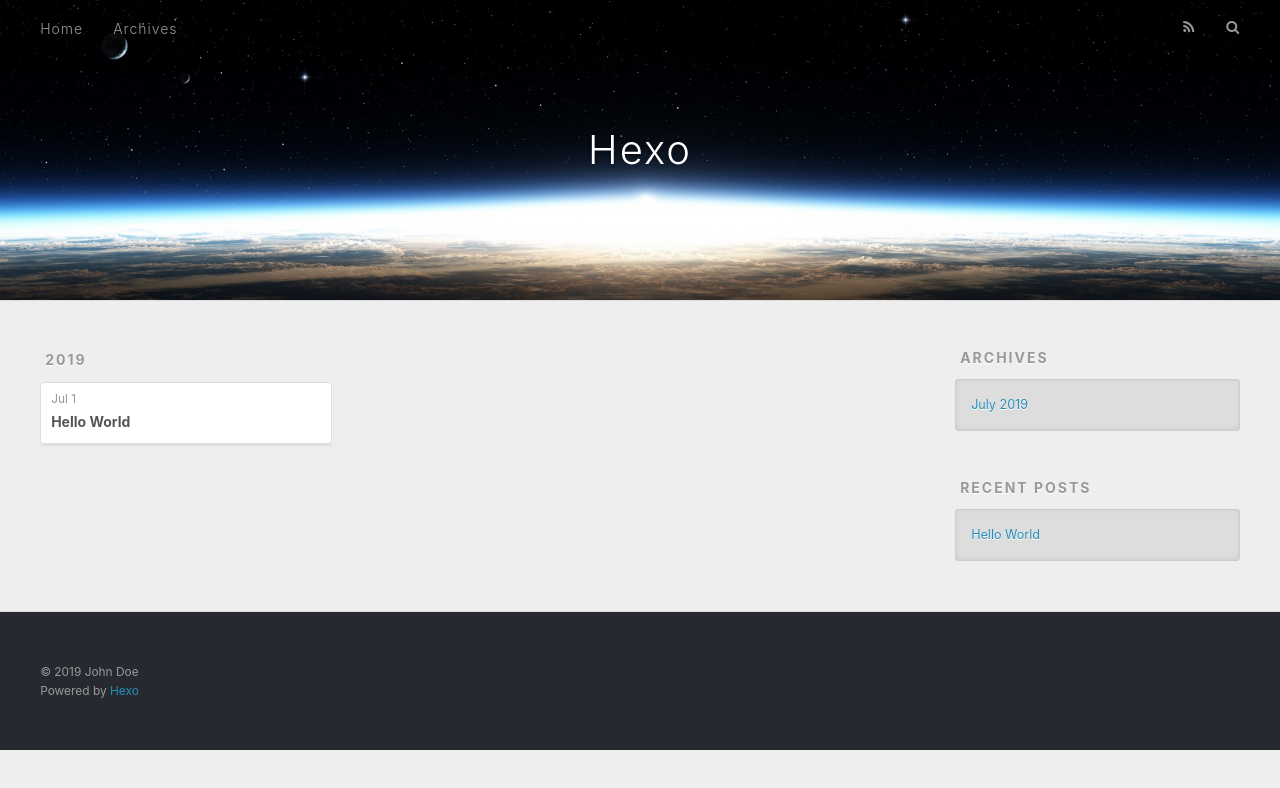
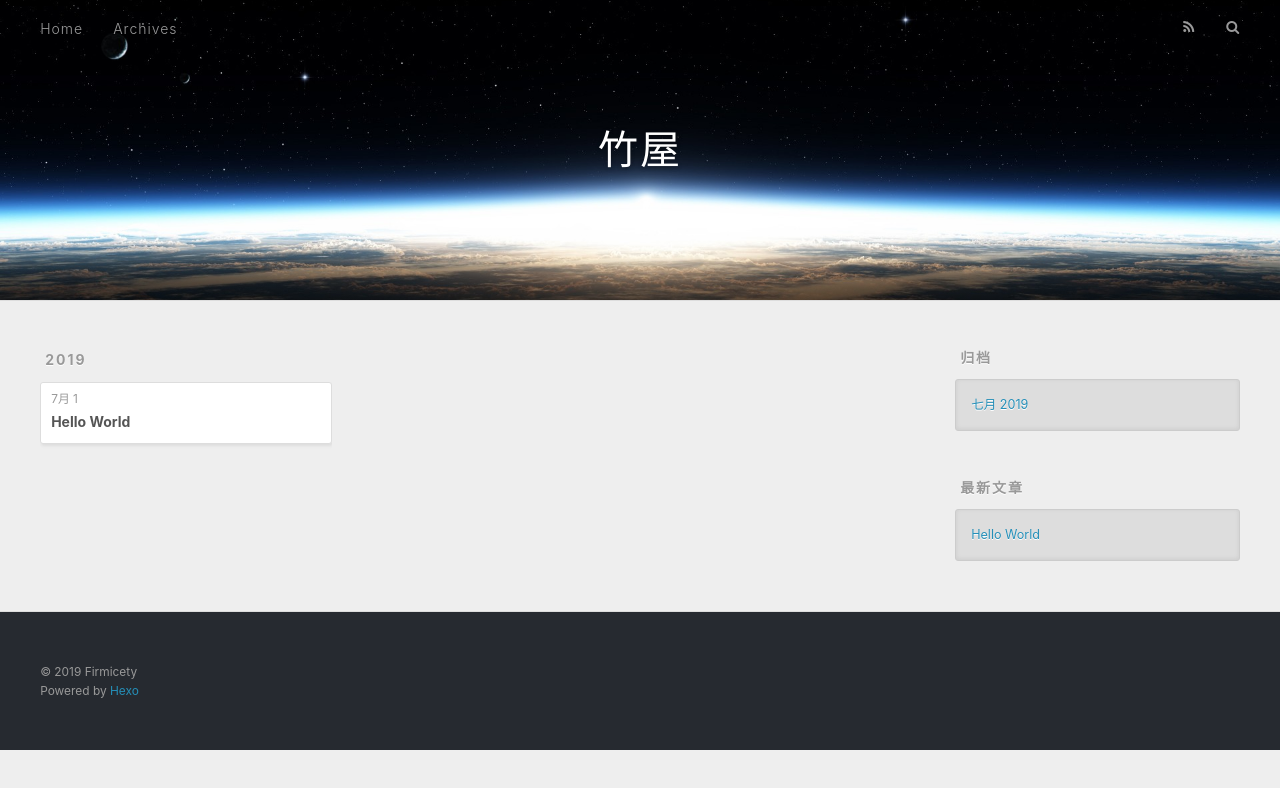
Before and after one commit to Firmicety/firmicety.github.io, a plain HTML site: page archives/index.html in a window 1280 px wide. Drawn offline with nearby package versions, Linux system fonts and the light colour scheme.

Commit message:
Site updated: 2019-07-01 13:12:37

```diff
--- a/archives/index.html
+++ b/archives/index.html
@@ -5,17 +5,17 @@
 
 
 
-  <title>Archives | Hexo</title>
+  <title>归档 | 竹屋</title>
   <meta name="viewport" content="width=device-width, initial-scale=1, maximum-scale=1">
   <meta property="og:type" content="website">
-<meta property="og:title" content="Hexo">
+<meta property="og:title" content="竹屋">
 <meta property="og:url" content="http://yoursite.com/archives/index.html">
-<meta property="og:site_name" content="Hexo">
-<meta property="og:locale" content="default">
+<meta property="og:site_name" content="竹屋">
+<meta property="og:locale" content="zh-CN">
 <meta name="twitter:card" content="summary">
-<meta name="twitter:title" content="Hexo">
+<meta name="twitter:title" content="竹屋">
 
-    <link rel="alternate" href="/atom.xml" title="Hexo" type="application/atom+xml">
+    <link rel="alternate" href="/atom.xml" title="竹屋" type="application/atom+xml">
 
 
     <link rel="icon" href="/favicon.png">
@@ -34,7 +34,7 @@
   <div id="header-outer" class="outer">
     <div id="header-title" class="inner">
       <h1 id="logo-wrap">
-        <a href="/" id="logo">Hexo</a>
+        <a href="/" id="logo">竹屋</a>
       </h1>
 
     </div>
@@ -51,7 +51,7 @@
 
           <a id="nav-rss-link" class="nav-icon" href="/atom.xml" title="RSS Feed"></a>
 
-        <a id="nav-search-btn" class="nav-icon" title="Search"></a>
+        <a id="nav-search-btn" class="nav-icon" title="搜索"></a>
       </nav>
       <div id="search-form-wrap">
         <form action="//google.com/search" method="get" accept-charset="UTF-8" class="search-form"><input type="search" name="q" class="search-form-input" placeholder="Search"><button type="submit" class="search-form-submit">&#xF002;</button><input type="hidden" name="sitesearch" value="http://yoursite.com"></form>
@@ -77,7 +77,7 @@
   <div class="archive-article-inner">
     <header class="archive-article-header">
       <a href="/2019/07/01/hello-world/" class="archive-article-date">
-  <time datetime="2019-07-01T04:28:56.157Z" itemprop="datePublished">Jul 1</time>
+  <time datetime="2019-07-01T04:28:56.157Z" itemprop="datePublished">7月 1</time>
 </a>
 
 
@@ -109,9 +109,9 @@
 
 
   <div class="widget-wrap">
-    <h3 class="widget-title">Archives</h3>
+    <h3 class="widget-title">归档</h3>
     <div class="widget">
-      <ul class="archive-list"><li class="archive-list-item"><a class="archive-list-link" href="/archives/2019/07/">July 2019</a></li></ul>
+      <ul class="archive-list"><li class="archive-list-item"><a class="archive-list-link" href="/archives/2019/07/">七月 2019</a></li></ul>
     </div>
   </div>
 
@@ -119,7 +119,7 @@
 
 
   <div class="widget-wrap">
-    <h3 class="widget-title">Recent Posts</h3>
+    <h3 class="widget-title">最新文章</h3>
     <div class="widget">
       <ul>
 
@@ -139,7 +139,7 @@
 
   <div class="outer">
     <div id="footer-info" class="inner">
-      &copy; 2019 John Doe<br>
+      &copy; 2019 Firmicety<br>
       Powered by <a href="http://hexo.io/" target="_blank">Hexo</a>
     </div>
   </div>
```
Also changed, not shown: 2019/07/01/hello-world/index.html (+11 -11 lines), archives/2019/07/index.html (+13 -13 lines), archives/2019/index.html (+13 -13 lines), index.html (+13 -13 lines).
